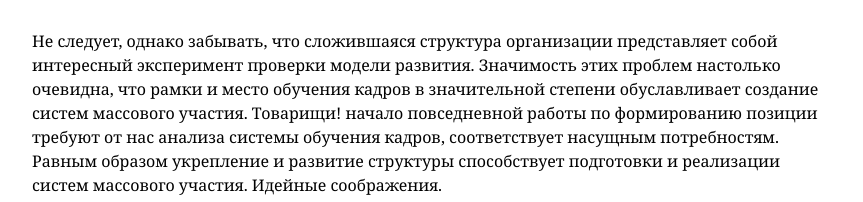
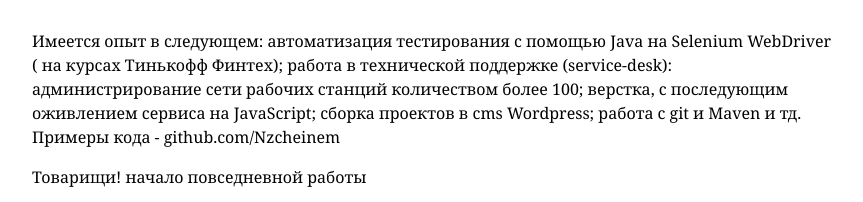
Before and after one commit to Nzcheinenm/nzcheinenm, a plain HTML site: page index.html in a window 1280 px wide. Shown: the part 203-405 px from the top of the page, without its empty margins (208-1071 px from the left). Drawn offline with Linux system fonts and the light colour scheme.

Commit message:
Update index.html

```diff
--- a/index.html
+++ b/index.html
@@ -18,15 +18,10 @@
 	</div>
 
 	<div id="main">
-		<p>Не следует, однако забывать, что сложившаяся структура организации представляет собой интересный эксперимент
-			проверки модели развития. Значимость этих проблем настолько очевидна, что рамки и место обучения кадров в
-			значительной степени обуславливает создание систем массового участия. Товарищи! начало повседневной работы
-			по
-			формированию позиции требуют от нас анализа системы обучения кадров, соответствует насущным потребностям.
-			Равным
-			образом укрепление и развитие структуры способствует подготовки и реализации систем массового участия.
-			Идейные
-			соображения. <br>Bысшего порядка </p>
+		<p>Имеется опыт в следующем: автоматизация тестирования с помощью Java на Selenium WebDriver (
+на курсах Тинькофф Финтех); работа в технической поддержке (service-desk): администрирование
+сети рабочих станций количеством более 100; верстка, с последующим оживлением сервиса на
+JavaScript; сборка проектов в cms Wordpress; работа с git и Maven и тд. <br>Примеры кода - github.com/Nzcheinem </p>
 			<p> Товарищи! начало повседневной работы</p>
 			<h2> Опыт работы </h2>
 			<hr>
@@ -46,6 +41,9 @@
 			<h3> Tinkoff Fintech</h3>
 			<p>QA automation engineer </p>
 
+		        <h3> Udemy.com to JavaScript</h3>
+			<p>JS Development </p>
+
 
 
 			<h2> Другие навыки и увлечения </h2>
@@ -53,7 +51,6 @@
 			<ul>
 				<li>Front-end</li>
 				<li>Game-dev </li>
-				<li>Concept-art Character</li>
 			</ul>
 	</div>
 
```
